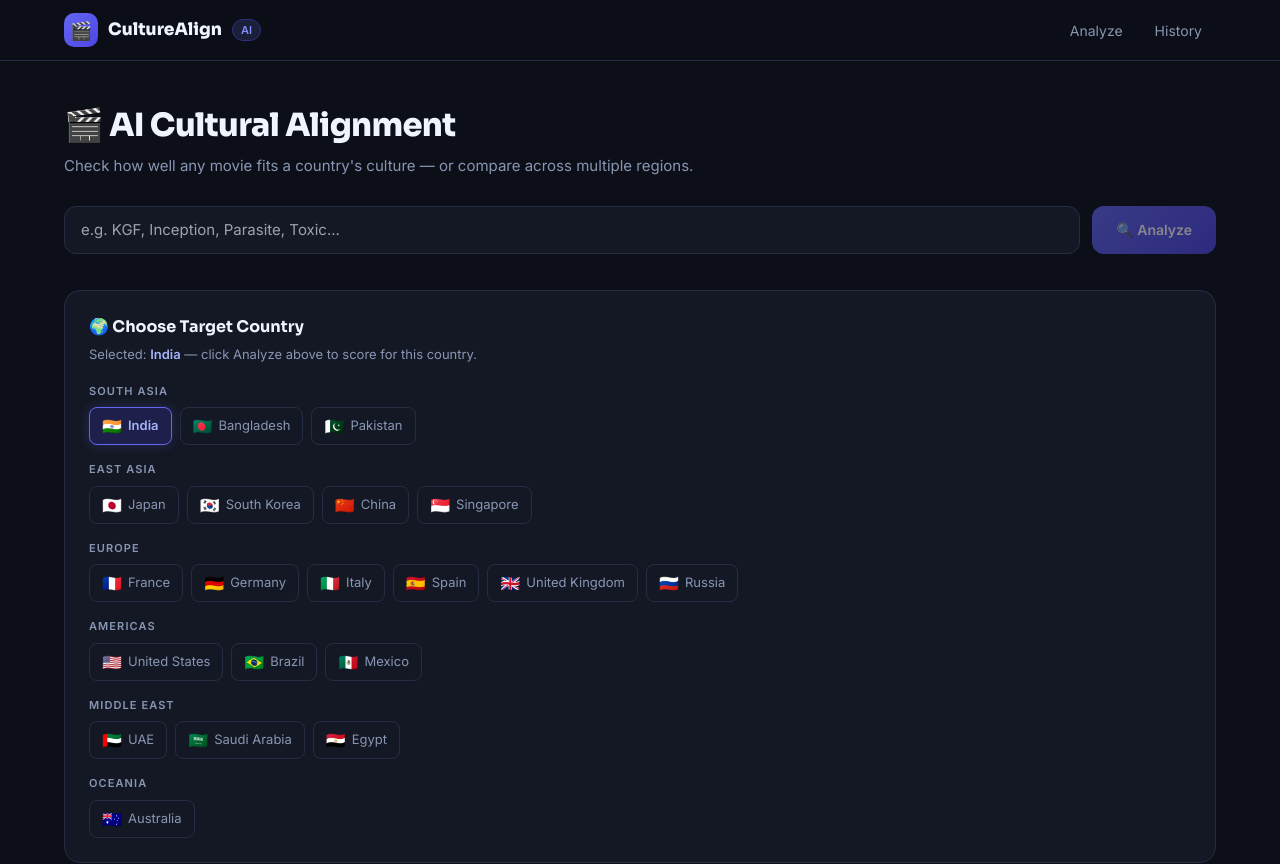
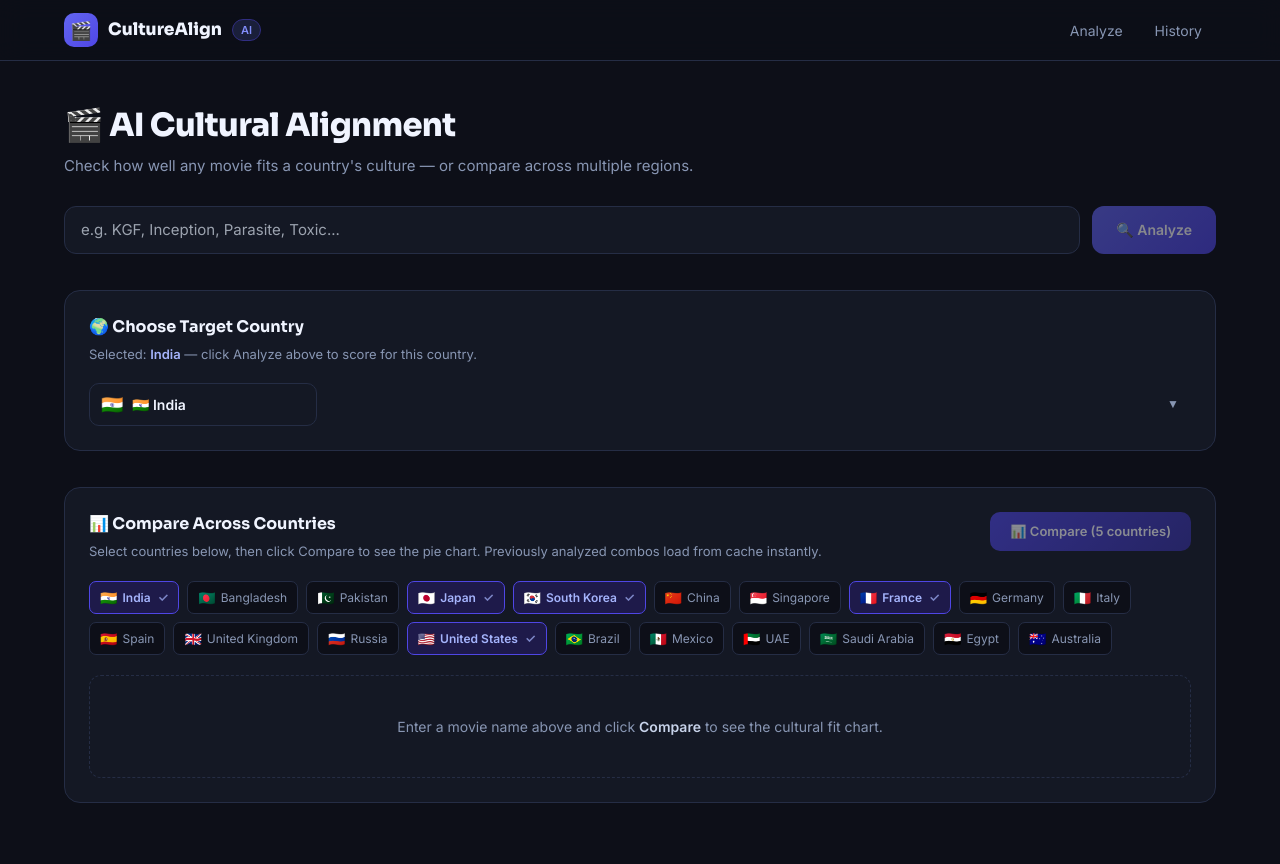
Before and after one commit to Vedant417/Cultural-Alignment, a Next.js app in the folder frontend/: page / in a window 1280 px wide. Shown: the top 864 px of the page. After the commit the page ends 843 px from the top, so only its background shows below. Built offline with nearby package versions, Linux system fonts and the light colour scheme.

Commit message:
upates:index.ts and api.ts and CountrySelector component

```diff
--- a/frontend/components/CountrySelector.tsx
+++ b/frontend/components/CountrySelector.tsx
@@ -1,89 +1,115 @@
 "use client";
-import { CountryOption } from "@/types";
 
-export const COUNTRIES: CountryOption[] = [
+export const COUNTRIES = [
   // South Asia
-  { name: "India",         flag: "🇮🇳", group: "South Asia"   },
-  { name: "Bangladesh",    flag: "🇧🇩", group: "South Asia"   },
-  { name: "Pakistan",      flag: "🇵🇰", group: "South Asia"   },
+  { name: "India",          flag: "🇮🇳", group: "South Asia"  },
+  { name: "Bangladesh",     flag: "🇧🇩", group: "South Asia"  },
+  { name: "Pakistan",       flag: "🇵🇰", group: "South Asia"  },
   // East Asia
-  { name: "Japan",         flag: "🇯🇵", group: "East Asia"    },
-  { name: "South Korea",   flag: "🇰🇷", group: "East Asia"    },
-  { name: "China",         flag: "🇨🇳", group: "East Asia"    },
-  { name: "Singapore",     flag: "🇸🇬", group: "East Asia"    },
+  { name: "Japan",          flag: "🇯🇵", group: "East Asia"   },
+  { name: "South Korea",    flag: "🇰🇷", group: "East Asia"   },
+  { name: "China",          flag: "🇨🇳", group: "East Asia"   },
+  { name: "Singapore",      flag: "🇸🇬", group: "East Asia"   },
   // Europe
-  { name: "France",        flag: "🇫🇷", group: "Europe"       },
-  { name: "Germany",       flag: "🇩🇪", group: "Europe"       },
-  { name: "Italy",         flag: "🇮🇹", group: "Europe"       },
-  { name: "Spain",         flag: "🇪🇸", group: "Europe"       },
-  { name: "United Kingdom",flag: "🇬🇧", group: "Europe"       },
-  { name: "Russia",        flag: "🇷🇺", group: "Europe"       },
+  { name: "France",         flag: "🇫🇷", group: "Europe"      },
+  { name: "Germany",        flag: "🇩🇪", group: "Europe"      },
+  { name: "Italy",          flag: "🇮🇹", group: "Europe"      },
+  { name: "Spain",          flag: "🇪🇸", group: "Europe"      },
+  { name: "United Kingdom", flag: "🇬🇧", group: "Europe"      },
+  { name: "Russia",         flag: "🇷🇺", group: "Europe"      },
   // Americas
-  { name: "United States", flag: "🇺🇸", group: "Americas"     },
-  { name: "Brazil",        flag: "🇧🇷", group: "Americas"     },
-  { name: "Mexico",        flag: "🇲🇽", group: "Americas"     },
-  // Middle East / Africa
-  { name: "UAE",           flag: "🇦🇪", group: "Middle East"  },
-  { name: "Saudi Arabia",  flag: "🇸🇦", group: "Middle East"  },
-  { name: "Egypt",         flag: "🇪🇬", group: "Middle East"  },
+  { name: "United States",  flag: "🇺🇸", group: "Americas"   },
+  { name: "Brazil",         flag: "🇧🇷", group: "Americas"   },
+  { name: "Mexico",         flag: "🇲🇽", group: "Americas"   },
+  // Middle East
+  { name: "UAE",            flag: "🇦🇪", group: "Middle East" },
+  { name: "Saudi Arabia",   flag: "🇸🇦", group: "Middle East" },
+  { name: "Egypt",          flag: "🇪🇬", group: "Middle East" },
   // Oceania
-  { name: "Australia",     flag: "🇦🇺", group: "Oceania"      },
+  { name: "Australia",      flag: "🇦🇺", group: "Oceania"    },
 ];
 
 const GROUPS = ["South Asia", "East Asia", "Europe", "Americas", "Middle East", "Oceania"];
 
 interface Props {
   selected:  string;
-  onChange:  (country: string) => void;
+  onChange:  (v: string) => void;
   disabled?: boolean;
+  label?:    string;
 }
 
-export default function CountrySelector({ selected, onChange, disabled }: Props) {
+export default function CountrySelector({ selected, onChange, disabled, label }: Props) {
+  const current = COUNTRIES.find((c) => c.name === selected);
+
   return (
-    <div style={{ display: "flex", flexDirection: "column", gap: "16px" }}>
-      {GROUPS.map((group) => {
-        const items = COUNTRIES.filter((c) => c.group === group);
-        return (
-          <div key={group}>
-            <p style={{ fontSize: "11px", fontWeight: 700, color: "#8896b3",
-                        textTransform: "uppercase", letterSpacing: "0.1em",
-                        marginBottom: "8px" }}>
-              {group}
-            </p>
-            <div style={{ display: "flex", flexWrap: "wrap", gap: "8px" }}>
-              {items.map((c) => {
-                const isSelected = selected === c.name;
-                return (
-                  <button
-                    key={c.name}
-                    onClick={() => !disabled && onChange(c.name)}
-                    disabled={disabled}
-                    style={{
-                      display:         "flex",
-                      alignItems:      "center",
-                      gap:             "6px",
-                      padding:         "6px 12px",
-                      borderRadius:    "8px",
-                      border:          isSelected ? "1.5px solid #6366f1" : "1.5px solid #252d45",
-                      background:      isSelected ? "#1e1f4a"             : "#141824",
-                      color:           isSelected ? "#a5b4fc"             : "#8896b3",
-                      fontSize:        "13px",
-                      fontWeight:      isSelected ? 700                   : 400,
-                      cursor:          disabled ? "not-allowed" : "pointer",
-                      opacity:         disabled ? 0.5 : 1,
-                      transition:      "all 0.15s",
-                      boxShadow:       isSelected ? "0 0 12px rgba(99,102,241,0.25)" : "none",
-                    }}
-                  >
-                    <span style={{ fontSize: "16px" }}>{c.flag}</span>
-                    <span>{c.name}</span>
-                  </button>
-                );
-              })}
-            </div>
-          </div>
-        );
-      })}
+    <div style={{ display: "flex", flexDirection: "column", gap: "6px" }}>
+      {label && (
+        <label style={{ fontSize: "12px", fontWeight: 600, color: "#8896b3" }}>
+          {label}
+        </label>
+      )}
+      <div style={{ position: "relative", display: "inline-block" }}>
+        {/* Flag overlay */}
+        {current && (
+          <span style={{
+            position:    "absolute",
+            left:        "12px",
+            top:         "50%",
+            transform:   "translateY(-50%)",
+            fontSize:    "18px",
+            pointerEvents: "none",
+            zIndex:      1,
+          }}>
+            {current.flag}
+          </span>
+        )}
+        <select
+          value={selected}
+          onChange={(e) => onChange(e.target.value)}
+          disabled={disabled}
+          style={{
+            appearance:    "none",
+            WebkitAppearance: "none",
+            background:    "#141824",
+            border:        "1.5px solid #252d45",
+            borderRadius:  "10px",
+            padding:       "10px 40px 10px 42px",
+            color:         "#f0f4ff",
+            fontSize:      "14px",
+            fontWeight:    600,
+            cursor:        disabled ? "not-allowed" : "pointer",
+            opacity:       disabled ? 0.5 : 1,
+            minWidth:      "220px",
+            outline:       "none",
+          }}
+          onFocus={(e) => (e.target.style.borderColor = "#6366f1")}
+          onBlur={(e)  => (e.target.style.borderColor = "#252d45")}
+        >
+          {GROUPS.map((group) => (
+            <optgroup key={group} label={`── ${group} ──`}>
+              {COUNTRIES
+                .filter((c) => c.group === group)
+                .map((c) => (
+                  <option key={c.name} value={c.name}>
+                    {c.flag}  {c.name}
+                  </option>
+                ))}
+            </optgroup>
+          ))}
+        </select>
+        {/* Chevron icon */}
+        <span style={{
+          position:      "absolute",
+          right:         "12px",
+          top:           "50%",
+          transform:     "translateY(-50%)",
+          color:         "#8896b3",
+          pointerEvents: "none",
+          fontSize:      "12px",
+        }}>
+          ▼
+        </span>
+      </div>
     </div>
   );
 }
```
Also changed, not shown: frontend/package.json (+13 -15 lines), frontend/types/index.ts (+7 -6 lines), 1 other file (tests, documents, lock files or other folders).
